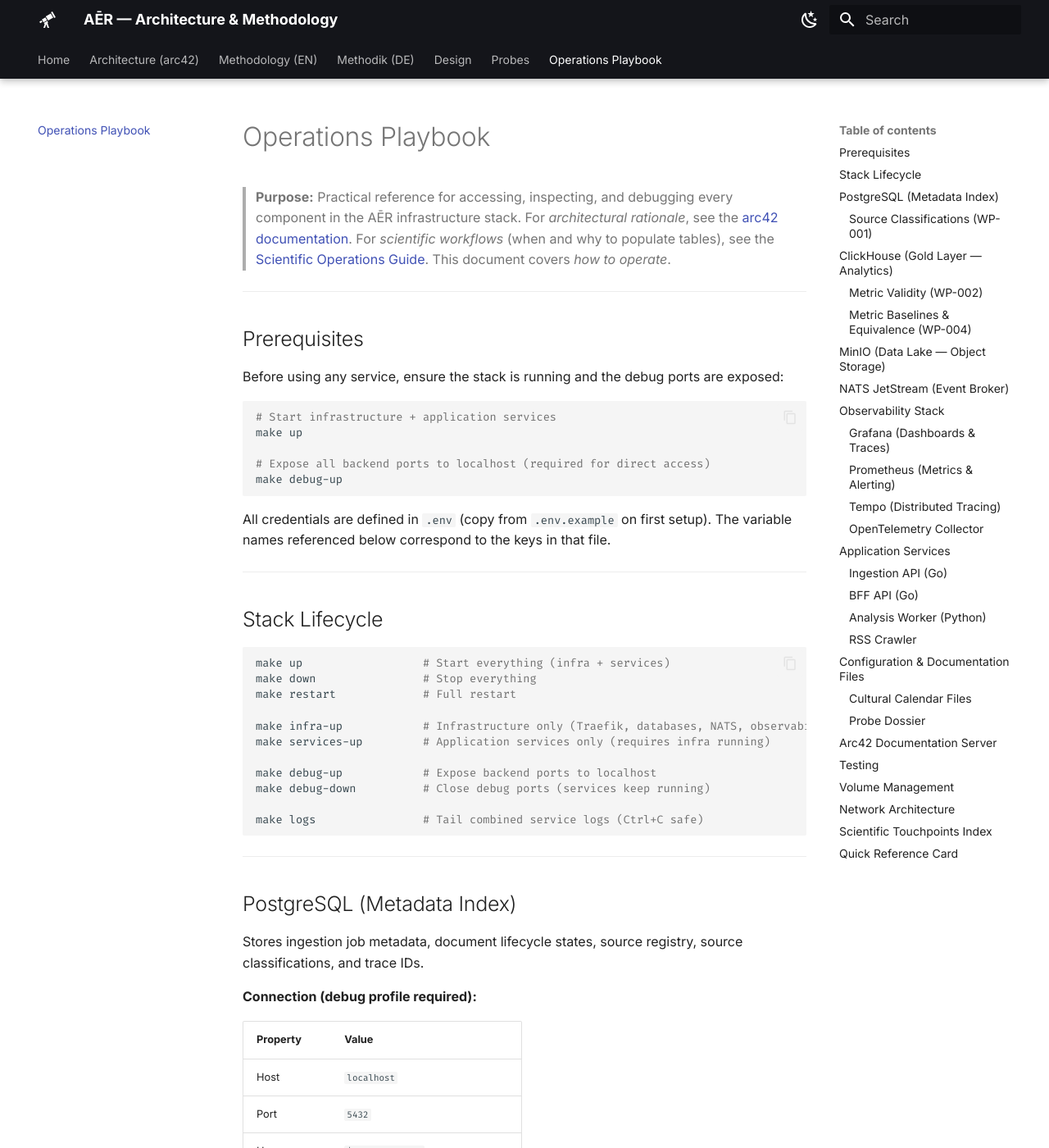
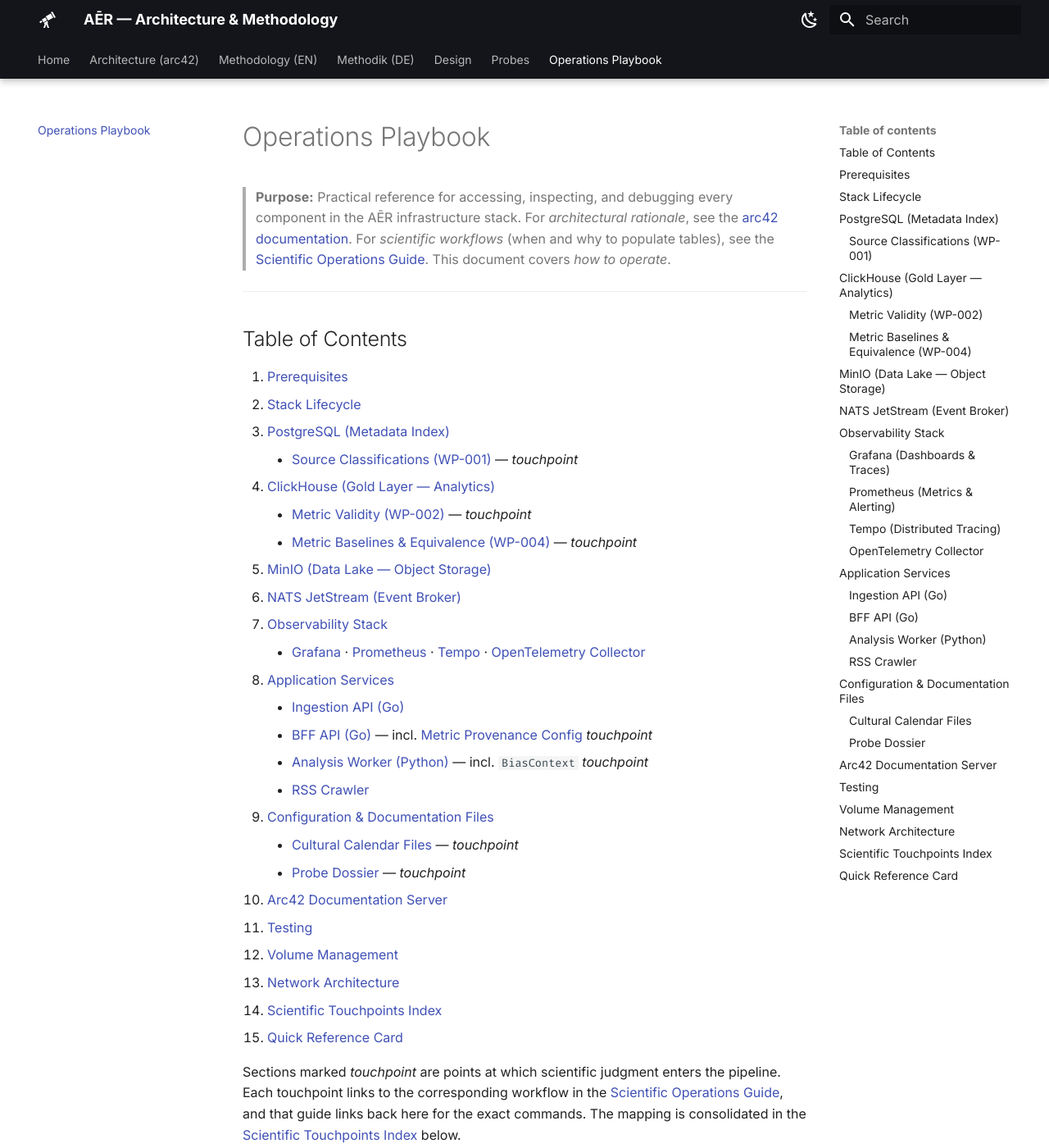
Before and after one commit to frogfromlake/aer, an MkDocs documentation site: the page built from docs/operations_playbook.md, in a window 1280 px wide and 1400 px high. Shown: the whole window at 82% size. Built offline with MkDocs 1.6.1 and Material for MkDocs 9.7.7, drawn with Linux system fonts in a browser that asks for light colours; some of the changed text lies outside the part shown.

Commit message:
docs(ops): add TOC to Operations Playbook and link bidirectionally to Scientific Operations Guide workflows

```diff
--- a/docs/operations_playbook.md
+++ b/docs/operations_playbook.md
@@ -2,6 +2,38 @@
 
 > **Purpose:** Practical reference for accessing, inspecting, and debugging every component in the AĒR infrastructure stack.
 > For *architectural rationale*, see the [arc42 documentation](arc42/01_introduction_and_goals.md). For *scientific workflows* (when and why to populate tables), see the [Scientific Operations Guide](scientific_operations_guide.md). This document covers *how to operate*.
+
+---
+
+## Table of Contents
+
+1. [Prerequisites](#prerequisites)
+2. [Stack Lifecycle](#stack-lifecycle)
+3. [PostgreSQL (Metadata Index)](#postgresql-metadata-index)
+    - [Source Classifications (WP-001)](#source-classifications-wp-001) — *touchpoint*
+4. [ClickHouse (Gold Layer — Analytics)](#clickhouse-gold-layer-analytics)
+    - [Metric Validity (WP-002)](#metric-validity-wp-002) — *touchpoint*
+    - [Metric Baselines & Equivalence (WP-004)](#metric-baselines-equivalence-wp-004) — *touchpoint*
+5. [MinIO (Data Lake — Object Storage)](#minio-data-lake-object-storage)
+6. [NATS JetStream (Event Broker)](#nats-jetstream-event-broker)
+7. [Observability Stack](#observability-stack)
+    - [Grafana](#grafana-dashboards-traces) · [Prometheus](#prometheus-metrics-alerting) · [Tempo](#tempo-distributed-tracing) · [OpenTelemetry Collector](#opentelemetry-collector)
+8. [Application Services](#application-services)
+    - [Ingestion API (Go)](#ingestion-api-go)
+    - [BFF API (Go)](#bff-api-go) — incl. [Metric Provenance Config](#metric-provenance-config) *touchpoint*
+    - [Analysis Worker (Python)](#analysis-worker-python) — incl. `BiasContext` *touchpoint*
+    - [RSS Crawler](#rss-crawler)
+9. [Configuration & Documentation Files](#configuration-documentation-files)
+    - [Cultural Calendar Files](#cultural-calendar-files) — *touchpoint*
+    - [Probe Dossier](#probe-dossier) — *touchpoint*
+10. [Arc42 Documentation Server](#arc42-documentation-server)
+11. [Testing](#testing)
+12. [Volume Management](#volume-management)
+13. [Network Architecture](#network-architecture)
+14. [Scientific Touchpoints Index](#scientific-touchpoints-index)
+15. [Quick Reference Card](#quick-reference-card)
+
+Sections marked *touchpoint* are points at which scientific judgment enters the pipeline. Each touchpoint links to the corresponding workflow in the [Scientific Operations Guide](scientific_operations_guide.md), and that guide links back here for the exact commands. The mapping is consolidated in the [Scientific Touchpoints Index](#scientific-touchpoints-index) below.
 
 ---
 
@@ -102,7 +134,7 @@ make infra-clean-postgres   # Wipe PostgreSQL volume (interactive confirmation)
 
 The `source_classifications` table records the etic/emic discourse-function classification of each data source. It is populated by seed migrations under `infra/postgres/migrations/` and updated as the WP-001 §4.4 review process advances a row through `provisional_engineering` → `pending` → `reviewed` (or `contested`). The composite primary key `(source_id, classification_date)` is designed for temporal tracking — insert new rows instead of updating existing ones.
 
-> Scientific rationale: [Scientific Operations Guide → Workflow 1: Classifying a New Probe](scientific_operations_guide.md).
+> Scientific rationale: [Scientific Operations Guide → Workflow 1: Classifying a New Probe](scientific_operations_guide.md#workflow-1-classifying-a-new-probe).
 
 **Inspect:**
 
@@ -220,8 +252,8 @@ SELECT * FROM aer_gold.schema_migrations ORDER BY version;
 **Schema — Scientific infrastructure tables (populated by researchers or scripts):**
 
 - `aer_gold.metric_validity` — Validation study outcomes per `(metric_name, context_key)`. See [Metric Validity](#metric-validity-wp-002) below.
-- `aer_gold.metric_baselines` — Per-`(metric_name, source, language)` mean/stddev for z-score normalization. See [Metric Baselines & Equivalence](#metric-baselines--equivalence-wp-004) below.
-- `aer_gold.metric_equivalence` — Cross-cultural comparability claims. See [Metric Baselines & Equivalence](#metric-baselines--equivalence-wp-004) below.
+- `aer_gold.metric_baselines` — Per-`(metric_name, source, language)` mean/stddev for z-score normalization. See [Metric Baselines & Equivalence](#metric-baselines-equivalence-wp-004) below.
+- `aer_gold.metric_equivalence` — Cross-cultural comparability claims. See [Metric Baselines & Equivalence](#metric-baselines-equivalence-wp-004) below.
 
 **Migrations** are in `infra/clickhouse/migrations/` and run via the `clickhouse-init` container (`infra/clickhouse/migrate.sh`) on startup. Applied versions are tracked in `aer_gold.schema_migrations`.
 
@@ -235,7 +267,7 @@ make infra-clean-clickhouse   # Wipe ClickHouse volume (interactive confirmation
 
 The `aer_gold.metric_validity` table (`ReplacingMergeTree`, Migration 006) records the outcome of a validation study for one `(metric_name, context_key)` pair. The BFF API joins this table at query time to compute the `validationStatus` field on `GET /api/v1/metrics/available` and `GET /api/v1/metrics/{metricName}/provenance`.
 
-> Scientific rationale: [Scientific Operations Guide → Workflow 2: Validating a Metric](scientific_operations_guide.md). Template: `docs/templates/validation_study_template.yaml`.
+> Scientific rationale: [Scientific Operations Guide → Workflow 2: Validating a Metric](scientific_operations_guide.md#workflow-2-validating-a-metric). Template: `docs/templates/validation_study_template.yaml`.
 
 **Inspect:**
 
@@ -291,7 +323,7 @@ When `valid_until` passes, the BFF API automatically reverts the metric to `vali
 
 `aer_gold.metric_baselines` stores the per-`(metric_name, source, language)` mean and standard deviation used as the denominator for z-score normalization. `aer_gold.metric_equivalence` records validated cross-instrument comparability claims at one of three levels (`temporal`, `deviation`, `absolute`) and gates the `?normalization=zscore` query parameter on the BFF API.
 
-> Scientific rationale: [Scientific Operations Guide → Workflow 3: Establishing Metric Equivalence](scientific_operations_guide.md) and [Workflow 4: Computing and Updating Baselines](scientific_operations_guide.md).
+> Scientific rationale: [Scientific Operations Guide → Workflow 3: Establishing Metric Equivalence](scientific_operations_guide.md#workflow-3-establishing-metric-equivalence) and [Workflow 4: Computing and Updating Baselines](scientific_operations_guide.md#workflow-4-computing-and-updating-baselines).
 
 **Inspect:**
 
@@ -569,7 +601,7 @@ curl -H "X-API-Key: $BFF_API_KEY" \
 
 `services/bff-api/configs/metric_provenance.yaml` is the SSoT for the static fields returned by `GET /api/v1/metrics/{metricName}/provenance`. The BFF loads it at startup; dynamic fields (`validationStatus`, `culturalContextNotes`) are resolved per-request against the ClickHouse `metric_validity` and `metric_equivalence` tables.
 
-> Scientific rationale: [Scientific Operations Guide → Workflow 1, Step 5](scientific_operations_guide.md) (registration) and [Workflow 2](scientific_operations_guide.md) (validation).
+> Scientific rationale: [Scientific Operations Guide → Workflow 1, Step 5](scientific_operations_guide.md#workflow-1-classifying-a-new-probe) (registration) and [Workflow 2](scientific_operations_guide.md#workflow-2-validating-a-metric) (validation).
 
 **Trigger for updates:** every time a new extractor is registered in `services/analysis-worker/internal/extractors/`. The registered-metric invariant is verified by the BFF handler tests — the build will fail if a metric exists in the worker but not in this YAML.
 
@@ -663,7 +695,7 @@ feeds:
 Adding a new RSS feed requires:
 1. A new entry in `feeds.yaml`.
 2. A PostgreSQL seed migration in `infra/postgres/migrations/` registering the source name.
-3. A Probe Dossier and Probe Classification workflow (see [Scientific Operations Guide → Workflow 1](scientific_operations_guide.md)).
+3. A Probe Dossier and Probe Classification workflow (see [Scientific Operations Guide → Workflow 1](scientific_operations_guide.md#workflow-1-classifying-a-new-probe)).
 
 **Deduplication:** The crawler maintains a local state file (`.rss-crawler-state.json`) to prevent re-ingestion of previously submitted items across runs. State is written to disk immediately after each feed's batch is successfully submitted — not once at the end — so a crash or interruption mid-run does not cause re-ingestion of already-processed feeds.
 
@@ -679,7 +711,7 @@ Adding a new RSS feed requires:
 
 Per-region cultural calendars live under `configs/cultural_calendars/<region>.yaml`. They enumerate culturally significant dates (public holidays, elections, religious observances, recurring major media events) whose presence is expected to perturb discourse metrics. The calendars are static lookups for manual interpretation — they are not yet wired into the query layer.
 
-> Scientific rationale: [Scientific Operations Guide → Workflow 6: Updating the Cultural Calendar](scientific_operations_guide.md).
+> Scientific rationale: [Scientific Operations Guide → Workflow 6: Updating the Cultural Calendar](scientific_operations_guide.md#workflow-6-updating-the-cultural-calendar).
 
 **File format** (per entry):
 
@@ -704,7 +736,7 @@ Per-region cultural calendars live under `configs/cultural_calendars/<region>.ya
 
 The Probe Dossier Pattern groups all per-probe scientific documentation under a single directory `docs/probes/<probe-id>/`. Per-metric provenance (`metric_provenance.yaml`) and per-validation context (`metric_validity`) are system-wide and intentionally **not** part of the dossier — they are referenced from the dossier's `README.md` WP Coverage Matrix.
 
-> Scientific rationale: Arc42 §8.15 — Probe Dossier Pattern. [Scientific Operations Guide → Workflow 1, Step 5](scientific_operations_guide.md).
+> Scientific rationale: Arc42 §8.15 — Probe Dossier Pattern. [Scientific Operations Guide → Workflow 1, Step 5](scientific_operations_guide.md#workflow-1-classifying-a-new-probe).
 
 **Mandatory dossier files:**
 
@@ -792,14 +824,14 @@ The following table indexes every point where scientific judgment enters the AĒ
 
 | Touchpoint | Technology | Playbook Section | Scientific Operations Guide |
 | :--- | :--- | :--- | :--- |
-| `source_classifications` | PostgreSQL | [Source Classifications](#source-classifications-wp-001) | Workflow 1: Classifying a New Probe |
-| `aer_gold.metric_validity` | ClickHouse | [Metric Validity](#metric-validity-wp-002) | Workflow 2: Validating a Metric |
-| `aer_gold.metric_equivalence` | ClickHouse | [Metric Baselines & Equivalence](#metric-baselines--equivalence-wp-004) | Workflow 3: Establishing Metric Equivalence |
-| `aer_gold.metric_baselines` | ClickHouse | [Metric Baselines & Equivalence](#metric-baselines--equivalence-wp-004) | Workflow 4: Computing and Updating Baselines |
-| `metric_provenance.yaml` | BFF Config | [Metric Provenance Config](#metric-provenance-config) | Workflow 1 (Step 5) / Workflow 2 |
-| Probe Dossier (`docs/probes/`) | Filesystem | [Probe Dossier](#probe-dossier) | Workflow 1 (Step 5) / Workflow 5 |
-| `BiasContext` (in adapter code) | Python | [Analysis Worker](#analysis-worker-python) | Workflow 5: Assessing Bias |
-| Cultural Calendar (`configs/cultural_calendars/`) | Filesystem | [Cultural Calendar Files](#cultural-calendar-files) | Workflow 6: Updating the Cultural Calendar |
+| `source_classifications` | PostgreSQL | [Source Classifications](#source-classifications-wp-001) | [Workflow 1: Classifying a New Probe](scientific_operations_guide.md#workflow-1-classifying-a-new-probe) |
+| `aer_gold.metric_validity` | ClickHouse | [Metric Validity](#metric-validity-wp-002) | [Workflow 2: Validating a Metric](scientific_operations_guide.md#workflow-2-validating-a-metric) |
+| `aer_gold.metric_equivalence` | ClickHouse | [Metric Baselines & Equivalence](#metric-baselines-equivalence-wp-004) | [Workflow 3: Establishing Metric Equivalence](scientific_operations_guide.md#workflow-3-establishing-metric-equivalence) |
+| `aer_gold.metric_baselines` | ClickHouse | [Metric Baselines & Equivalence](#metric-baselines-equivalence-wp-004) | [Workflow 4: Computing and Updating Baselines](scientific_operations_guide.md#workflow-4-computing-and-updating-baselines) |
+| `metric_provenance.yaml` | BFF Config | [Metric Provenance Config](#metric-provenance-config) | [Workflow 1 (Step 5)](scientific_operations_guide.md#workflow-1-classifying-a-new-probe) / [Workflow 2](scientific_operations_guide.md#workflow-2-validating-a-metric) |
+| Probe Dossier (`docs/probes/`) | Filesystem | [Probe Dossier](#probe-dossier) | [Workflow 1 (Step 5)](scientific_operations_guide.md#workflow-1-classifying-a-new-probe) / [Workflow 5](scientific_operations_guide.md#workflow-5-assessing-bias-for-a-data-source) |
+| `BiasContext` (in adapter code) | Python | [Analysis Worker](#analysis-worker-python) | [Workflow 5: Assessing Bias](scientific_operations_guide.md#workflow-5-assessing-bias-for-a-data-source) |
+| Cultural Calendar (`configs/cultural_calendars/`) | Filesystem | [Cultural Calendar Files](#cultural-calendar-files) | [Workflow 6: Updating the Cultural Calendar](scientific_operations_guide.md#workflow-6-updating-the-cultural-calendar) |
 
 ---
 
```
